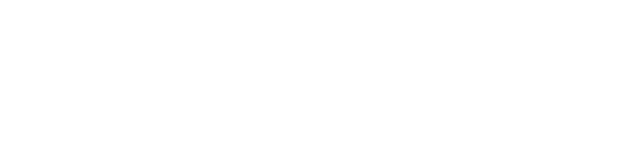
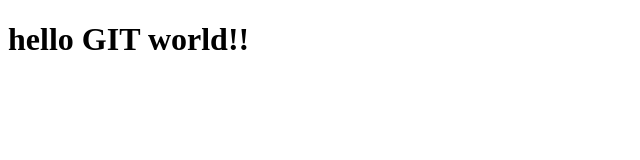
Before and after one commit to ParkSangY/gitStudy, a plain HTML site: page index.html in a window 1280 px wide. Shown: the whole page, without its empty margins (0-640 px from the left). Drawn offline with Linux system fonts and the light colour scheme.

Commit message:
커밋메세지

```diff
--- a/index.html
+++ b/index.html
@@ -7,6 +7,8 @@
     <title>Document</title>
 </head>
 <body>
-
+<h1>
+    hello GIT world!!
+</h1>
 </body>
 </html>
```
